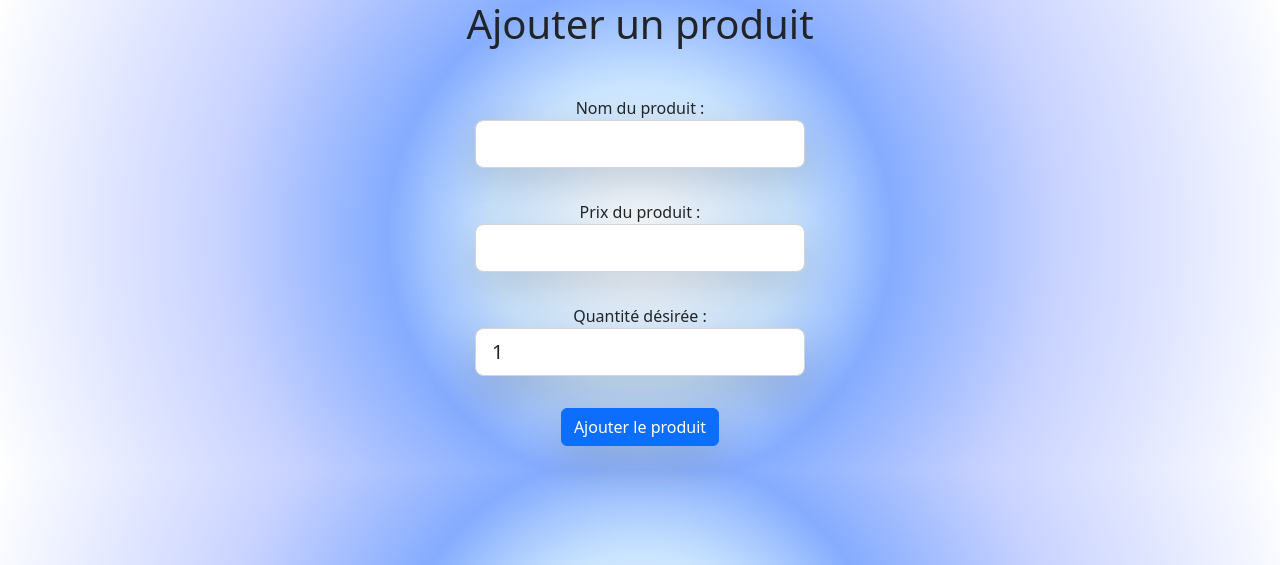
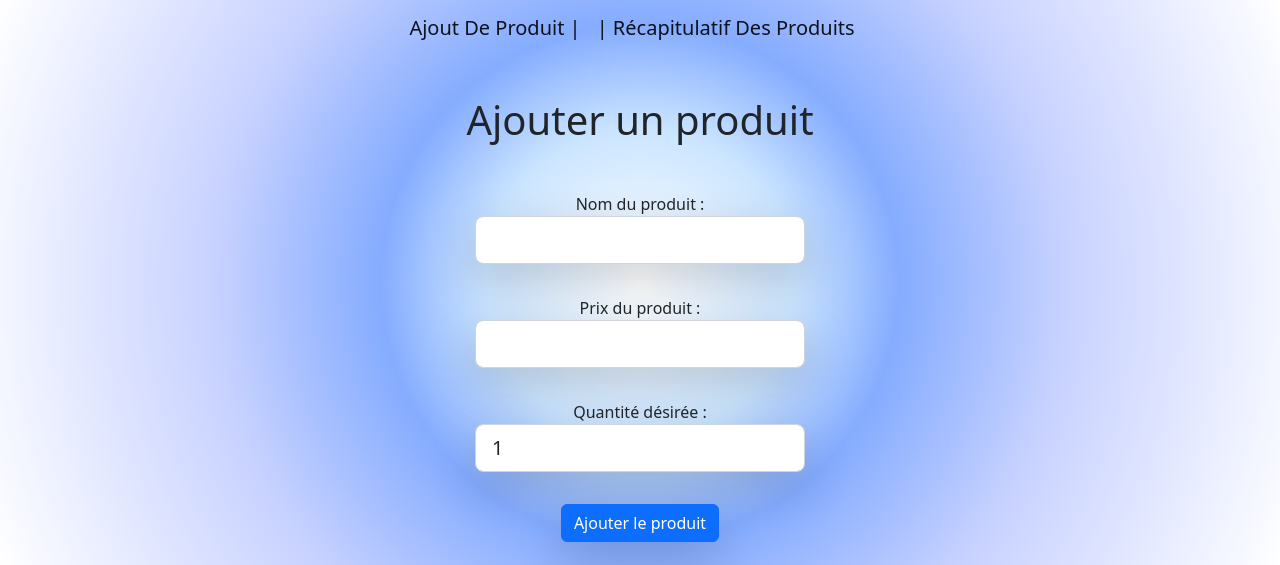
Before and after one commit to Yacine667/Exercice_Panier, a PHP site: page /appli/ in a window 1280 px wide. Shown: the top 565 px of the page. Run offline with PHP 8.4, Linux system fonts and the light colour scheme.

Commit message:
ajout navbar

```diff
--- a/index.php
+++ b/index.php
@@ -13,6 +13,12 @@
 <div class="container-fluid">
 
 <div class="container">
+
+      <nav class="navbar navbar-expand-md navbar-light ">
+        <a class="navbar-brand" href="http://localhost/appli/index.php">Ajout De Produit |</a>
+        <a class="navbar-brand" href="http://localhost/appli/recap.php">|  Récapitulatif Des Produits</a>
+      </nav>
+
 
     <h1>Ajouter un produit</h1>
 
```
